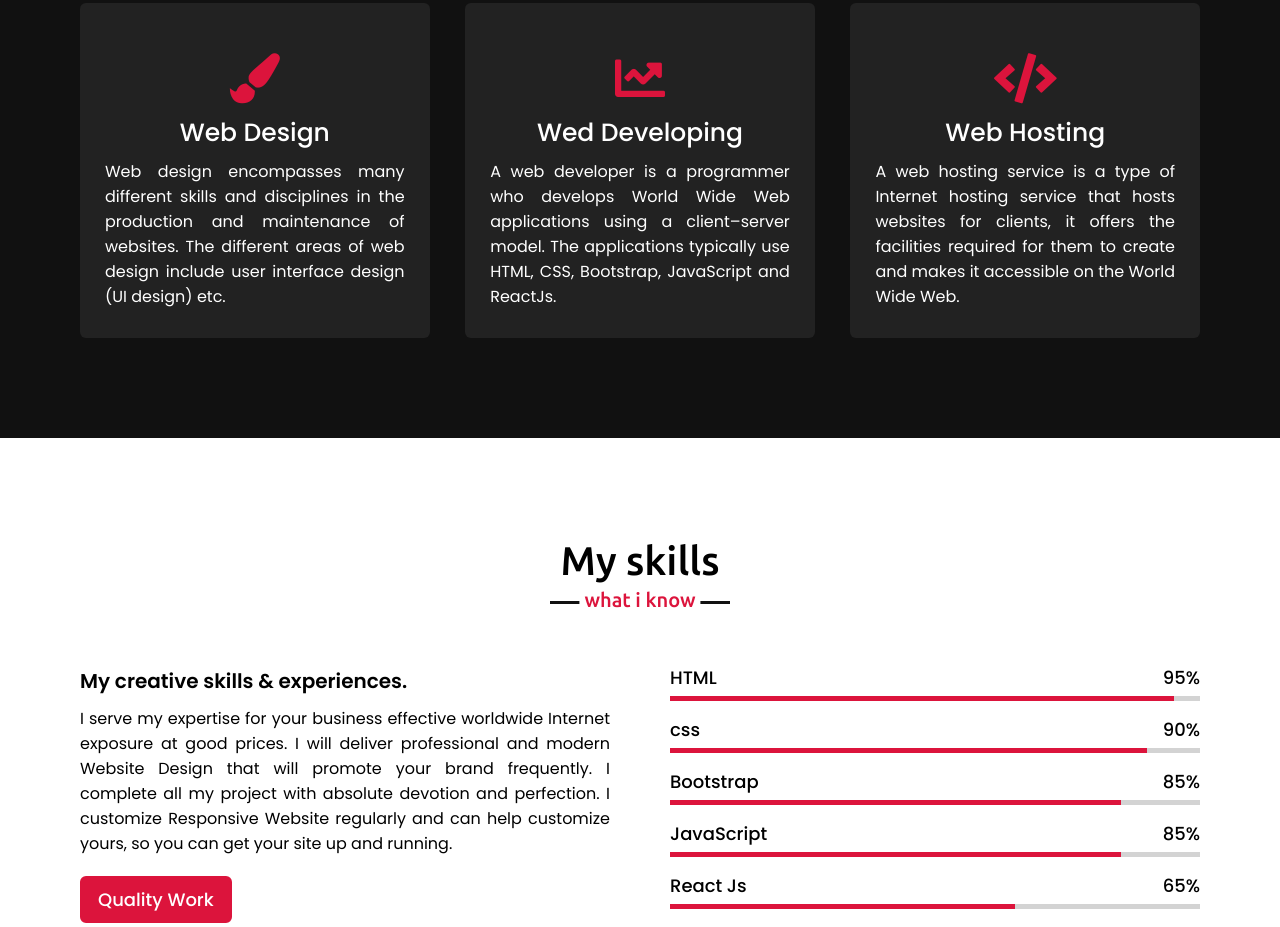
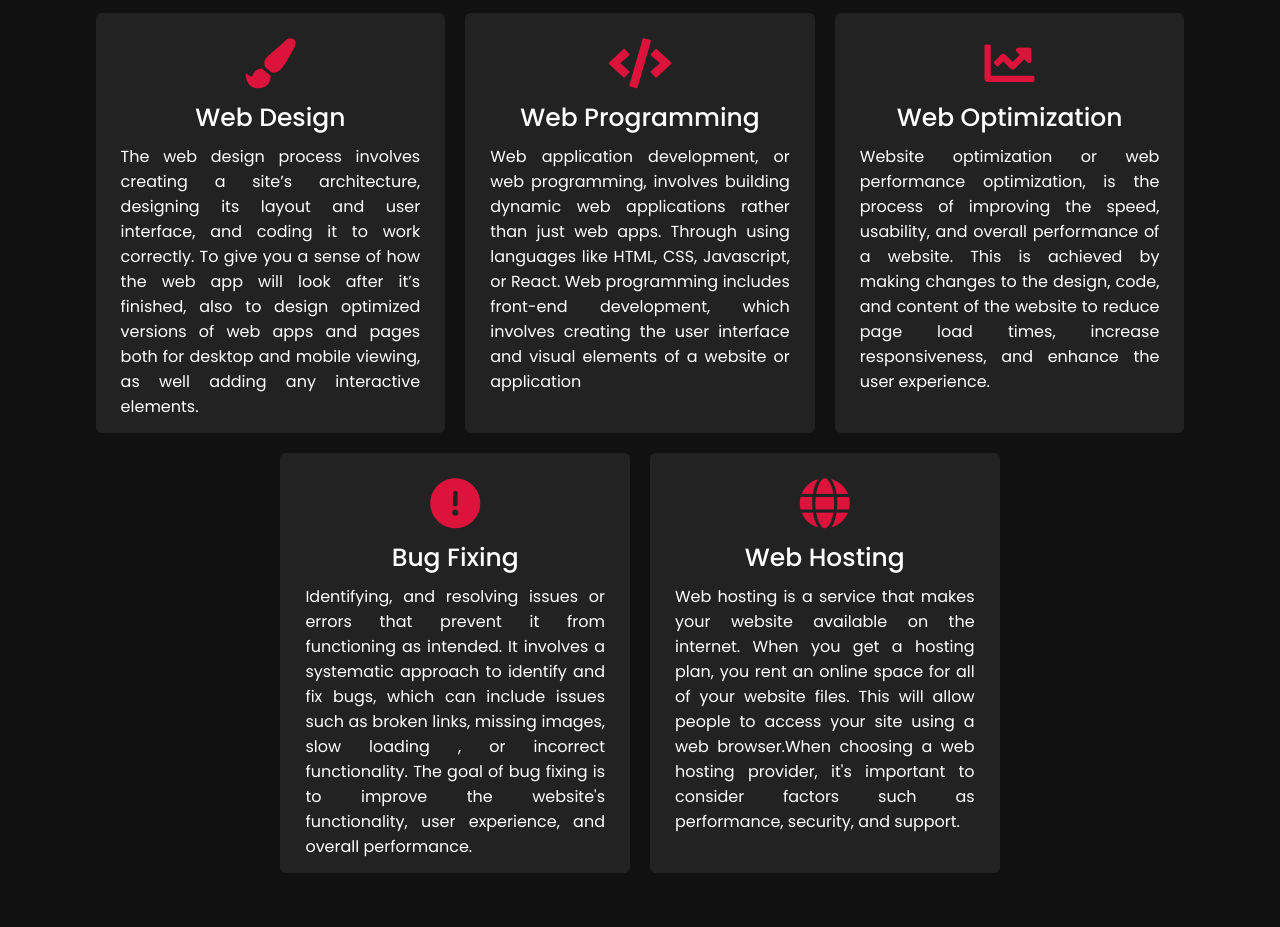
Before and after one commit to mzain42401/My_Porfolio, a plain HTML site: page index.html in a window 1280 px wide. Shown: the part 1756-2683 px from the top of the page. Drawn offline with nearby package versions, Linux system fonts and the light colour scheme; some packages are replaced by stand-ins of ours; a script that the page names is missing.

Commit message:
practice

```diff
--- a/index.html
+++ b/index.html
@@ -8,7 +8,7 @@
     <link rel="stylesheet" href="style.css">
     <script src="//cdn.jsdelivr.net/npm/sweetalert2@11"></script>
     <link rel="icon" type="image" href="./images/MZDeveloper.png">
-
+<link rel="stylesheet" href="https://cdnjs.cloudflare.com/ajax/libs/font-awesome/6.4.0/css/all.min.css" integrity="sha512-iecdLmaskl7CVkqkXNQ/ZH/XLlvWZOJyj7Yy7tcenmpD1ypASozpmT/E0iPtmFIB46ZmdtAc9eNBvH0H/ZpiBw==" crossorigin="anonymous" referrerpolicy="no-referrer" />
     <link rel="stylesheet" href="https://cdnjs.cloudflare.com/ajax/libs/font-awesome/5.15.3/css/all.min.css" />
     <script src="https://code.jquery.com/jquery-3.5.1.min.js"></script>
     <script src="https://cdnjs.cloudflare.com/ajax/libs/typed.js/2.0.11/typed.min.js"></script>
@@ -90,29 +90,39 @@
                     <div class="box">
                         <i class="fas fa-paint-brush"></i>
                         <div class="text">Web Design</div>
-                        <p>Web design encompasses many different skills and disciplines in the production and
-                            maintenance of websites. The different areas of web design include user interface design (UI
-                            design) etc.
+                        <p>The web design process involves creating a site’s architecture, designing its layout and user interface, and coding it to work correctly. To give you a sense of how the web app will look after it’s finished, also to design optimized versions of web apps and pages both for desktop and mobile viewing, as well adding any interactive elements.
+                        </p>
+                    </div>
+                </div>
+                <div class="card">
+                    <div class="box">
+                        <i class="fas fa-code"></i>
+                        <div class="text">Web Programming</div>
+                        <p>Web application development, or web programming, involves building dynamic web applications rather than just web apps. Through using languages like HTML, CSS,  Javascript, or React. Web programming includes front-end development, which involves creating the user interface and visual elements of a website or application
                         </p>
                     </div>
                 </div>
                 <div class="card">
                     <div class="box">
                         <i class="fas fa-chart-line"></i>
-                        <div class="text">Wed Developing</div>
-                        <p>A web developer is a programmer who develops World Wide Web applications using a
-                            client–server model. The applications typically use HTML, CSS, Bootstrap, JavaScript and
-                            ReactJs.
+                        <div class="text">Web Optimization</div>
+                        <p>Website optimization or web performance optimization, is the process of improving the speed, usability, and overall performance of a website. This is achieved by making changes to the design, code, and content of the website to reduce page load times, increase responsiveness, and enhance the user experience.
                         </p>
                     </div>
                 </div>
                 <div class="card">
                     <div class="box">
-                        <i class="fas fa-code"></i>
+                        <i class="fa-solid fa-circle-exclamation"></i>
+                        <div class="text">Bug Fixing </div>
+                        <p>Identifying,  and resolving issues or errors that prevent it from functioning as intended. It involves a systematic approach to identify and fix bugs, which can include issues such as broken links, missing images, slow  loading ,  or incorrect functionality. The goal of bug fixing is to improve the website's functionality, user experience, and overall performance.
+                        </p>
+                    </div>
+                </div>
+                <div class="card">
+                    <div class="box">
+                        <i class="fa-solid fa-globe"></i>
                         <div class="text">Web Hosting</div>
-                        <p>A web hosting service is a type of Internet hosting service that hosts websites for clients,
-                            it offers the facilities required for them to create and makes it accessible on the World
-                            Wide Web.
+                        <p>Web hosting is a service that makes your website available on the internet. When you get a hosting plan, you rent an online space for all of your website files. This will allow people to access your site using a web browser.When choosing a web hosting provider, it's important to consider factors such as  performance, security, and support.
                         </p>
                     </div>
                 </div>
--- a/style.css
+++ b/style.css
@@ -35,12 +35,18 @@ section{
 }
 .about .about-content,
 .services .serv-content,
-.skills .skills-content,
+
 .contact .contact-content{
     display: flex;
     flex-wrap: wrap;
     align-items: center;
-    justify-content: space-between;
+    justify-content: center;
+}
+.skills .skills-content{
+display: flex;
+justify-content: space-between;
+flex-wrap: wrap;
+    align-items: center;
 }
 section .title{
     position: relative;
@@ -51,9 +57,7 @@ section .title{
     padding-bottom: 20px;
     font-family: 'Ubuntu', sans-serif;
 }
-#home{
-    background-color: #111;
-}
+
 section .title::before{
     content: "";
     position: absolute;
@@ -159,14 +163,15 @@ section .title::after{
 /* home section styling */
 .home{
     display: flex;
-    background: black;
+    /* background: url(./images/Untitled\ design.png); */
+    background: url(./images/logo.png);
     height: 100vh;
     color: #fff;
-    min-height: 500px;
     background-size: cover;
     background-attachment: fixed;
     font-family: 'Ubuntu', sans-serif;
 }
+
 .home .max-width{
   width: 100%;
   display: flex;
@@ -268,10 +273,11 @@ section .title::after{
     background: #222;
     text-align: center;
     border-radius: 6px;
-    padding: 50px 25px;
+    padding: 25px;
     cursor: pointer;
     transition: all 0.3s ease;
-    height: 335px;
+    height: 420px;
+    margin: 10px;
 }
 .services .serv-content .card .box.text{
     text-align: center;
@@ -561,8 +567,12 @@ footer span a:hover{
     .max-width{
         padding: 0 50px;
     }
+    .home{
+        background:black;
+    }
 }
 @media (max-width: 947px){
+
     .menu-btn{
         display: block;
         z-index: 999;
@@ -572,7 +582,8 @@ footer span a:hover{
     }
     .navbar .menu{
         position: fixed;
-        width: 100%;
+        width: 50%;
+        height: 100vh;
         left: -100%;
         top: 0;
         background: rgba(0,0,0,0.9);
@@ -618,6 +629,7 @@ footer span a:hover{
     .services .serv-content .card{
         width: calc(50% - 10px);
         margin-bottom: 20px;
+        height: 370px;
     }
     .skills .skills-content .column,
     .contact .contact-content .column{
@@ -629,6 +641,7 @@ footer span a:hover{
     .max-width{
         padding: 0 23px;
     }
+
     .home .home-content .text-2{
         font-size: 60px;
     }
```
Also changed, not shown: images/logo.png (added).
